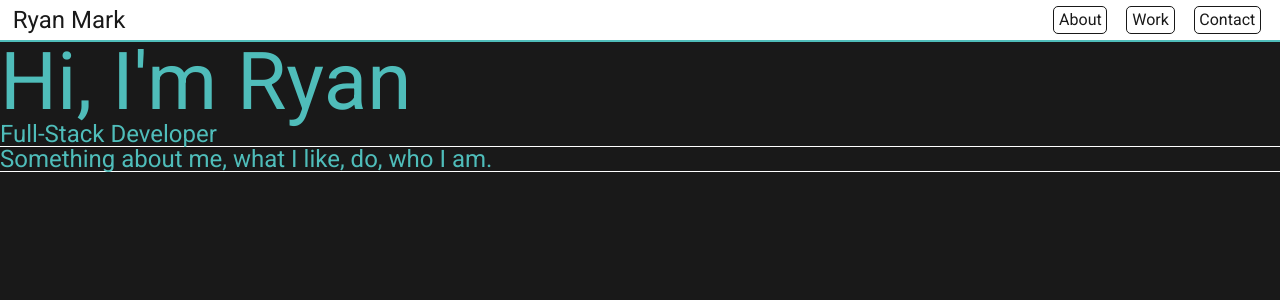
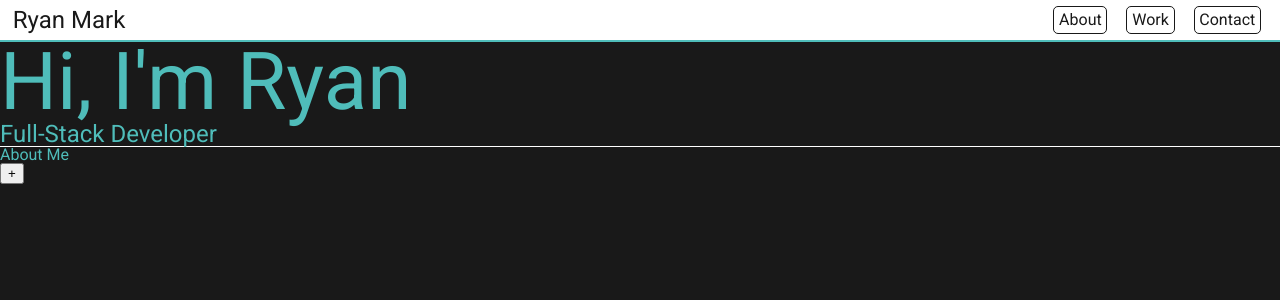
Before and after one commit to Ryan-E-Mark/Portfolio, a React (Create React App) app: page / in a window 1280 px wide. Shown: the top 300 px of the page. Built offline with nearby package versions, Linux system fonts and the light colour scheme.

Commit message:
added a toggle for about me section

```diff
--- a/src/components/home.js
+++ b/src/components/home.js
@@ -1,13 +1,23 @@
-import React from "react";
+import React, { useState } from "react";
 import "../App.css";
 
 const Home = () => {
+    const [aboutMe, setAboutMe] = useState(false);
+
+    const handleClick = () => {
+        setAboutMe(!aboutMe);
+    }
+
+    console.log(aboutMe);
+
     return (
         <div className="home-page">
             <div>
                 <h1>Hi, I'm Ryan</h1>
                 <p>Full-Stack Developer</p>
-                <p>Something about me, what I like, do, who I am.</p>
+                <h3>About Me</h3>
+                <button onClick={handleClick}>+</button>
+                { aboutMe === true ? <p>About me paragraph</p> : <div></div>}
             </div>
         </div>
     )
```
